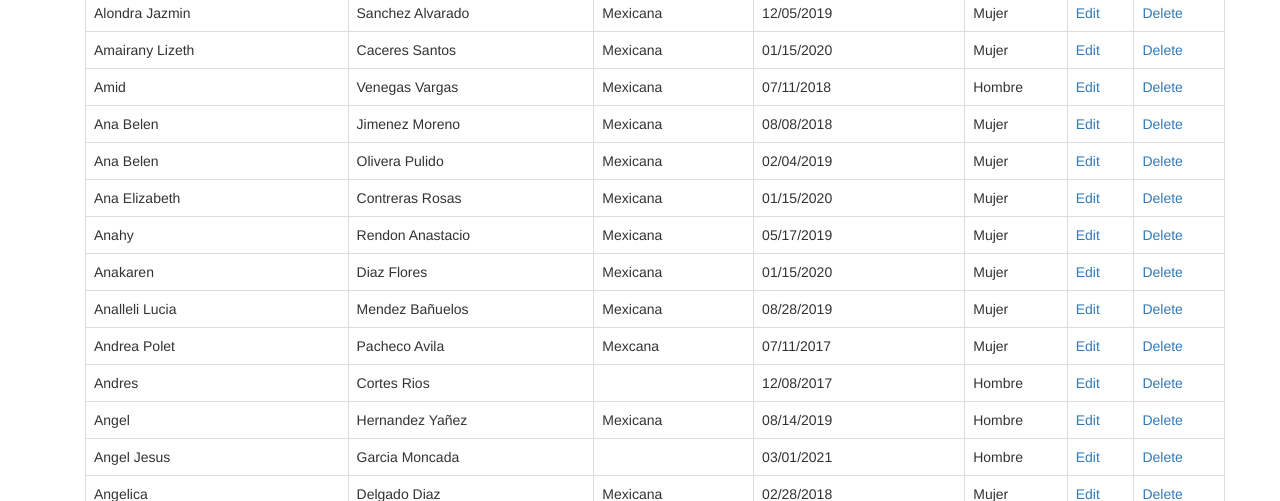
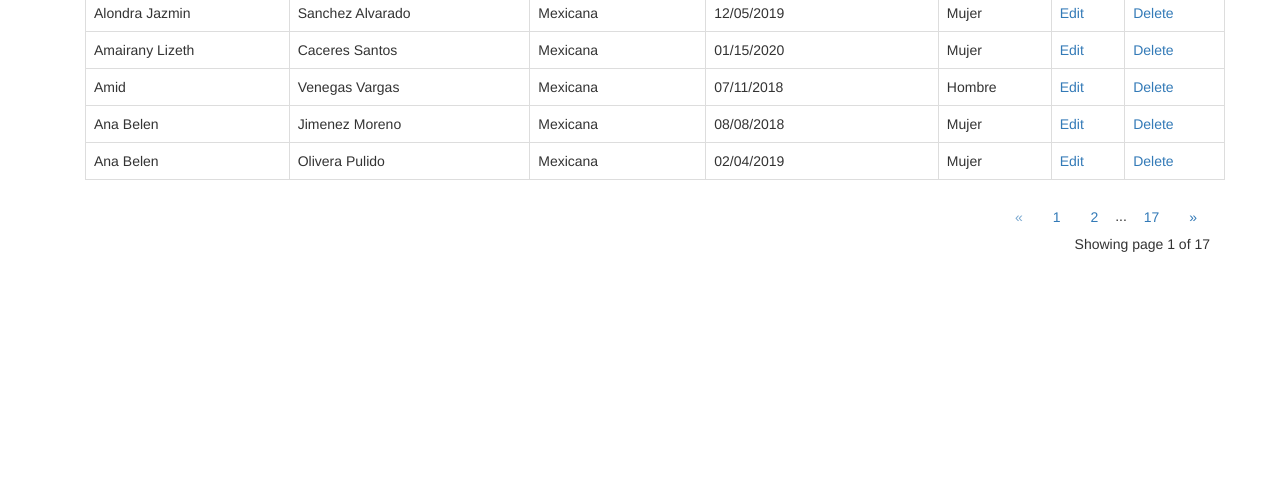
Before and after one commit to Josesosa0777/Emqu-Project, a Flask app: page / in a window 1280 px wide. Shown: the part 1246-1747 px from the top of the page. After the commit the page ends 1498 px from the top, so only its background shows below. Run offline with Flask 2, Linux system fonts and the light colour scheme; data comes from the database, SQL or seed files in the repository; both versions use the stored data as it was after the commit; some libraries are stand-ins or nearby versions.

Commit message:
add pagination

```diff
--- a/main.py
+++ b/main.py
@@ -37,16 +37,15 @@
 db.create_all()
 
 
+ROWS_PER_PAGE = 30
 
 @app.route("/")
 def home():
+    # Set the pagination configuration https://betterprogramming.pub/simple-flask-pagination-example-4190b12c2e2e
+    page = request.args.get('page', 1, type=int)
     # READ ALL PEOPLE:
-    all_people = Person.query.order_by(Person.nombre).all()
-    # #This line loops through all the people
-    # for i in range(len(all_people)):
-    #     #This line gives each movie a new ranking reversed from their order in all_movies
-    #     all_people[i].ranking = len(all_people) - i
-    # # db.session.commit()
+    # all_people = Person.query.order_by(Person.nombre).all()
+    all_people = Person.query.order_by(Person.nombre).paginate(page=page, per_page=ROWS_PER_PAGE)
     return render_template("index.html", people=all_people)
 
 
--- a/templates/header.html
+++ b/templates/header.html
@@ -11,7 +11,7 @@
 
 <body>
 
-<div class="mb-5">
+<div class="">
 <nav class="navbar navbar-expand-lg navbar-light bg-light">
   <a class="navbar-brand" href="/">
   <img src="https://www.emqu.net/wp-content/uploads/2019/07/logo.png"></a>
--- a/templates/index.html
+++ b/templates/index.html
@@ -3,7 +3,7 @@
 {% include "header.html" %}
 {% block content %}
 <div class="container mt-5">
-  <h3>A continuacion se presenta la base de datos de las personas que han ingresado</h3>
+  <h3 class="text-center">A continuacion se presenta la base de datos de las personas que han ingresado</h3>
     {% with messages = get_flashed_messages() %}
       {% if messages %}
         {% for message in messages %}
@@ -25,7 +25,7 @@
       <div class="">
         <input class="btn btn-danger form-control-sm" id="formFileSm" type="file" name="archivo"><br>
       </div>
-      <div class="p-1">
+      <div class="pl-1 mb-0 mt-1">
         <input class="btn btn-danger align-items-center" type="submit" value="Enviar">
       </div>
       </div>
@@ -48,7 +48,7 @@
           </tr>
         </thead>
         <tbody>
-        {% for person in people %}
+        {% for person in people.items  %}
           <tr>
             <td>{{person.nombre.title()}}</td>
             <td>{{person.apellido.title()}}</td>
@@ -62,6 +62,44 @@
         </tbody>
       </table>
     </div>
+
+
+    <!-- Pagination Links-->
+    <div class="text-right">
+        <a href="{{ url_for('home', page=people.prev_num) }}"
+          class="btn btn-outline-dark
+          {% if people.page == 1 %}disabled{% endif %}">
+            &laquo;
+        </a>
+        <!-- Loop through the number of pages to display a link for each-->
+        {% for page_num in people.iter_pages(left_edge=1, right_edge=1, left_current=1, right_current=2) %}
+          {% if page_num %}
+          <!-- Check for the active page and set the link to "Active"-->
+            {% if people.page == page_num %}
+            <a href="{{ url_for('home', page=page_num) }}"
+              class="btn btn-dark">
+                {{ page_num }}
+            </a>
+            {% else %}
+            <a href="{{ url_for('home', page=page_num) }}"
+              class="btn btn-outline-dark">
+                {{ page_num }}
+            </a>
+            {% endif %}
+          {% else %}
+            ...
+          {% endif %}
+        {% endfor %}
+        <a href="{{ url_for('home', page=people.next_num) }}"
+          class="btn btn-outline-dark
+          {% if people.page == people.pages %}disabled{% endif %}">
+            &raquo;
+        </a>
+    </div>
+    <p class="text-right mt-3">
+      Showing page {{ people.page }} of {{ people.pages }}
+    </p>
+
 </div>
 
 {% endblock %}
```
Also changed, not shown: templates/add.html (+2 -6 lines), templates/edit.html (+13 -8 lines), personas.db, 1 other file.
